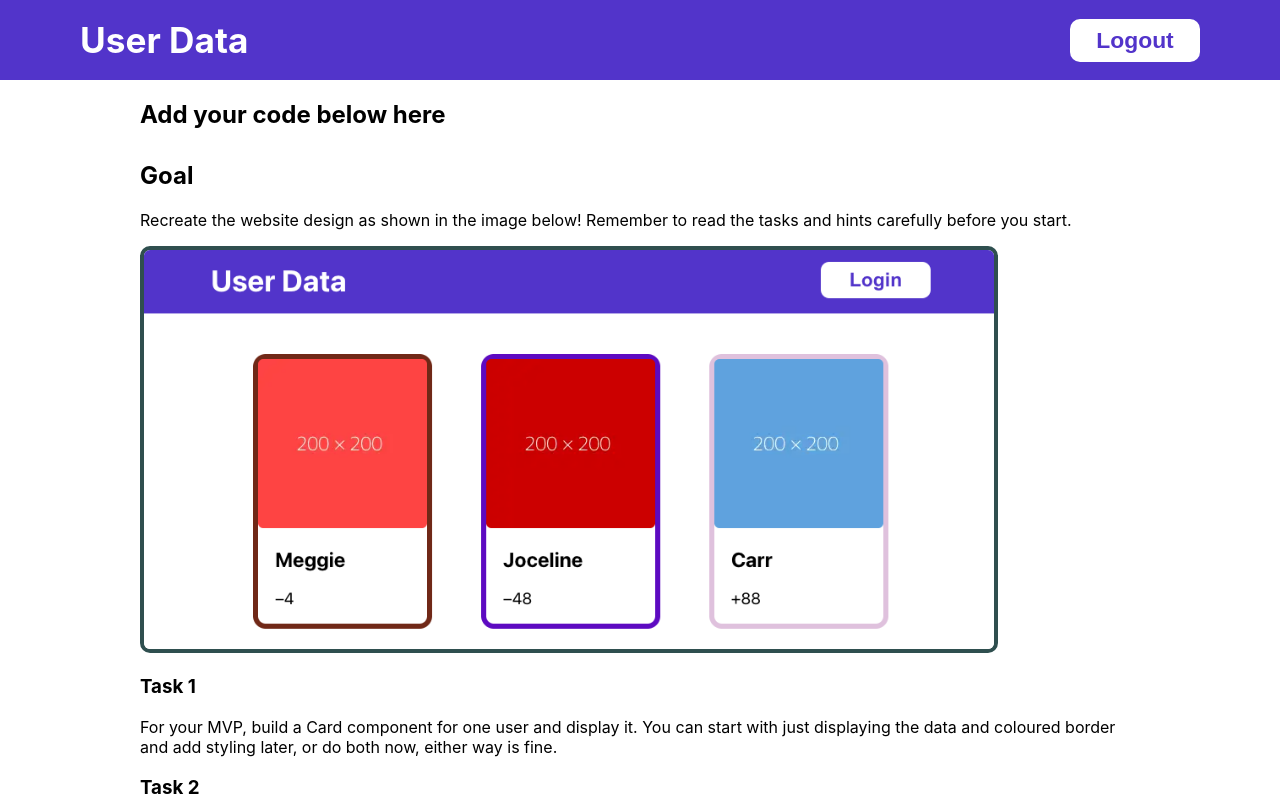
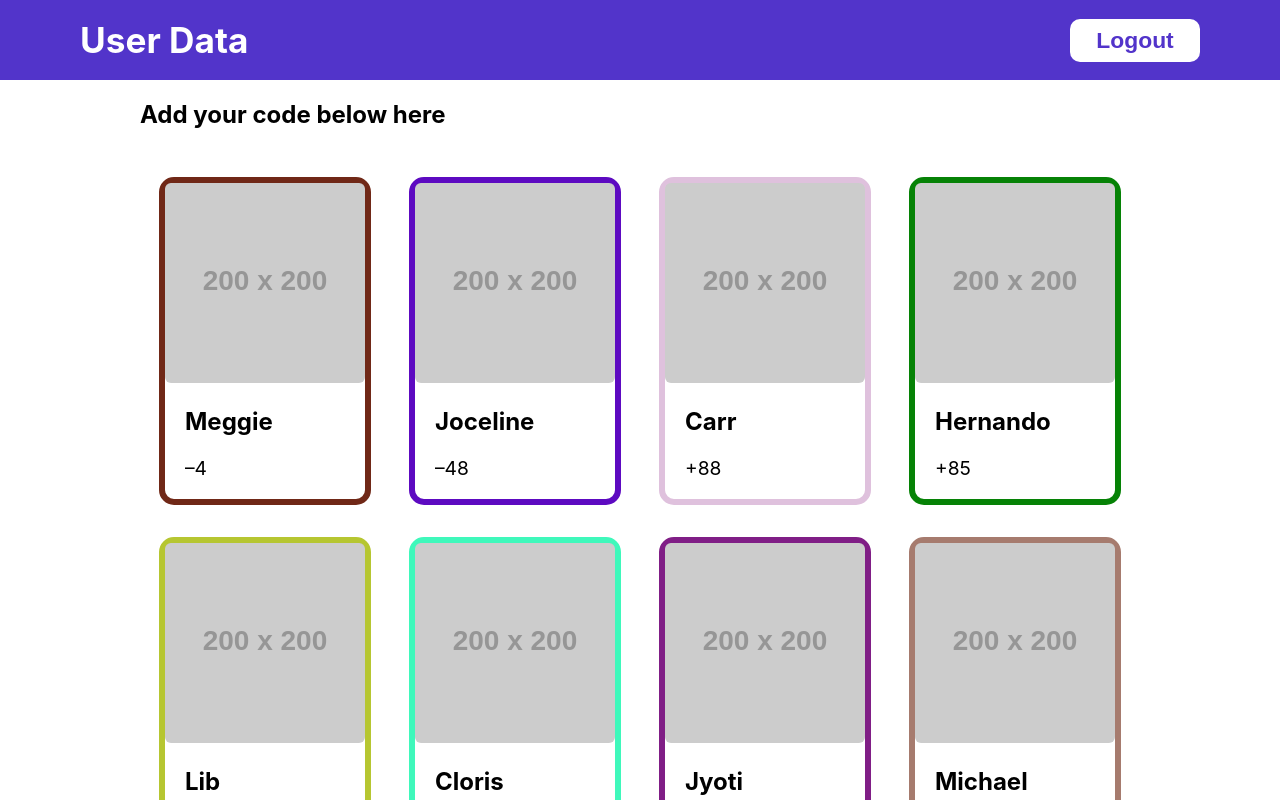
Before and after one commit to hcmcfarlane/userdata, a React (Create React App) app: page / in a window 1280 px wide. Shown: the top 800 px of the page. Built offline with nearby package versions, Linux system fonts and the light colour scheme.

Commit message:
add solution branch

```diff
--- a/src/components/App/App.css
+++ b/src/components/App/App.css
@@ -20,3 +20,14 @@ main {
   font-size: 1.1em;
   color: white;
 }
+
+.user-list {
+  width: 100%;
+  display: flex;
+  flex-wrap: wrap;
+  row-gap: 2rem;
+  flex-direction: row;
+  align-items: center;
+  justify-content: space-around;
+  margin-top: 3rem;
+}
--- a/src/components/App/App.js
+++ b/src/components/App/App.js
@@ -1,6 +1,8 @@
 import Instructions from "../Instructions/Instructions";
 import LogoutButton from "../LogoutButton/LogoutButton";
+import Card from "../Card/Card";
 import "./App.css";
+import data from "../../libs/user_data.json";
 
 function App() {
   return (
@@ -13,6 +15,22 @@ function App() {
         <h2 style={{ marginBottom: "2rem" }}>Add your code below here</h2>
         {/* Insert your code below this line and above the Instructions */}
 
+        <div className="user-list">
+          {data.map((user) => (
+            <Card
+              colour={user.colour}
+              image={user.image}
+              name={user.name}
+              ranking={user.ranking}
+              key={user.id}
+            />
+          ))}
+        </div>
+        {/* OR: Destructure the user data as
+        const { colour, image, name, ranking } = user;
+        THEN
+        <Card colour={colour} image={image} name={name} ranking={ranking} key={id} /> */}
+
         <Instructions />
       </main>
     </div>
--- /dev/null
+++ b/src/components/Card/Card.css
@@ -0,0 +1,18 @@
+.card {
+  border: 6px solid black;
+  border-radius: 15px;
+  width: 200px;
+}
+
+.card-img {
+  border-radius: 6px;
+}
+
+.card-name {
+  margin-left: 20px;
+}
+
+.card-rank {
+  margin-left: 20px;
+  font-size: 1.2em;
+}
--- /dev/null
+++ b/src/components/Card/Card.js
@@ -0,0 +1,21 @@
+/* eslint-disable jsx-a11y/img-redundant-alt */
+import "./Card.css";
+
+const Card = ({ colour, image, name, ranking }) => {
+  return (
+    <div
+      className="card"
+      style={{ borderColor: colour }}
+      data-testid="border-div"
+    >
+      <img src={image} alt="A default image" className="card-img" />
+      <h2 className="card-name">{name}</h2>
+      <p className="card-rank">
+        <span data-testid="indicator">{ranking < 50 ? "–" : "+"}</span>
+        <span>{ranking}</span>
+      </p>
+    </div>
+  );
+};
+
+export default Card;
```
Also changed, not shown: 2 other files (tests, documents, lock files or other folders).
